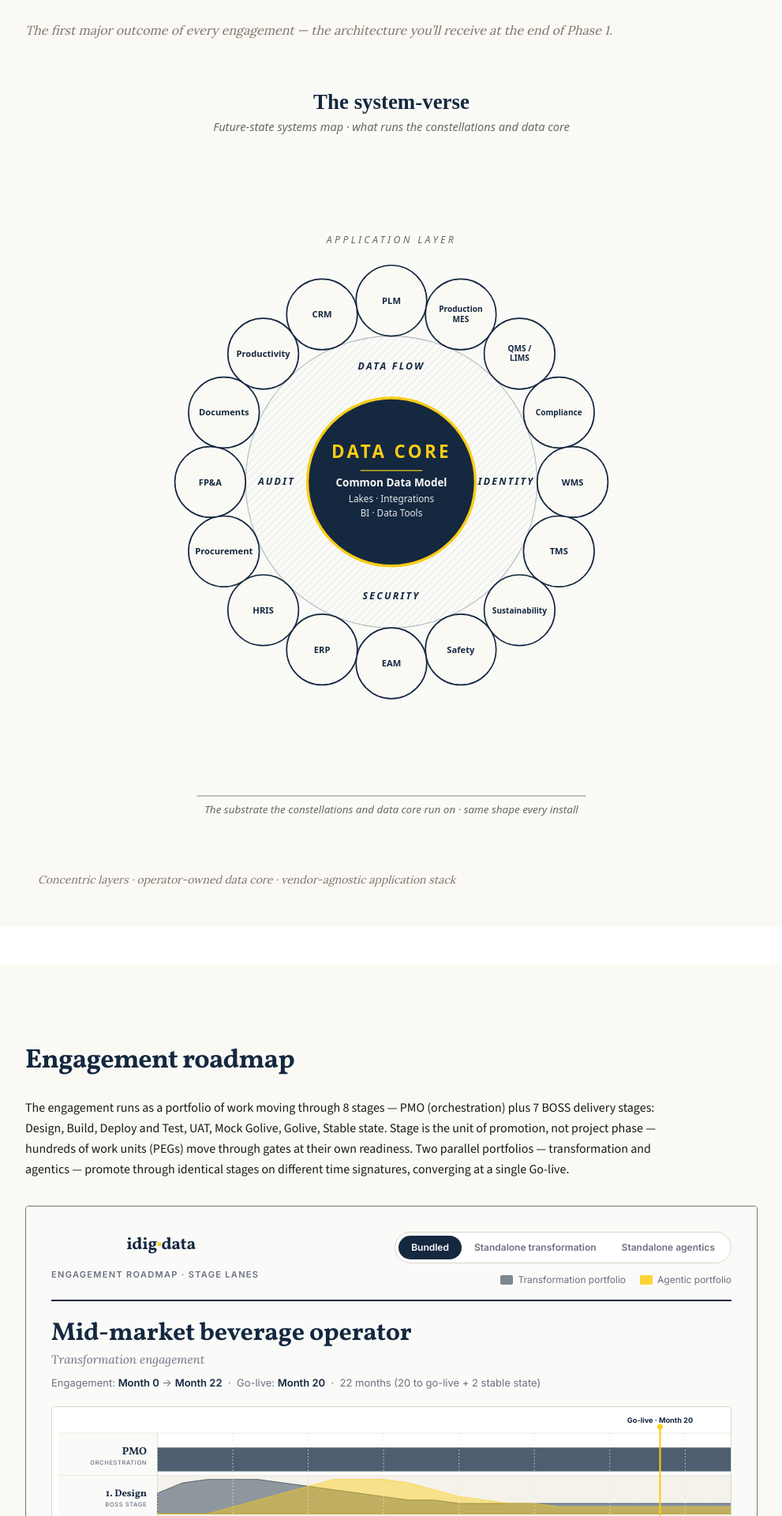
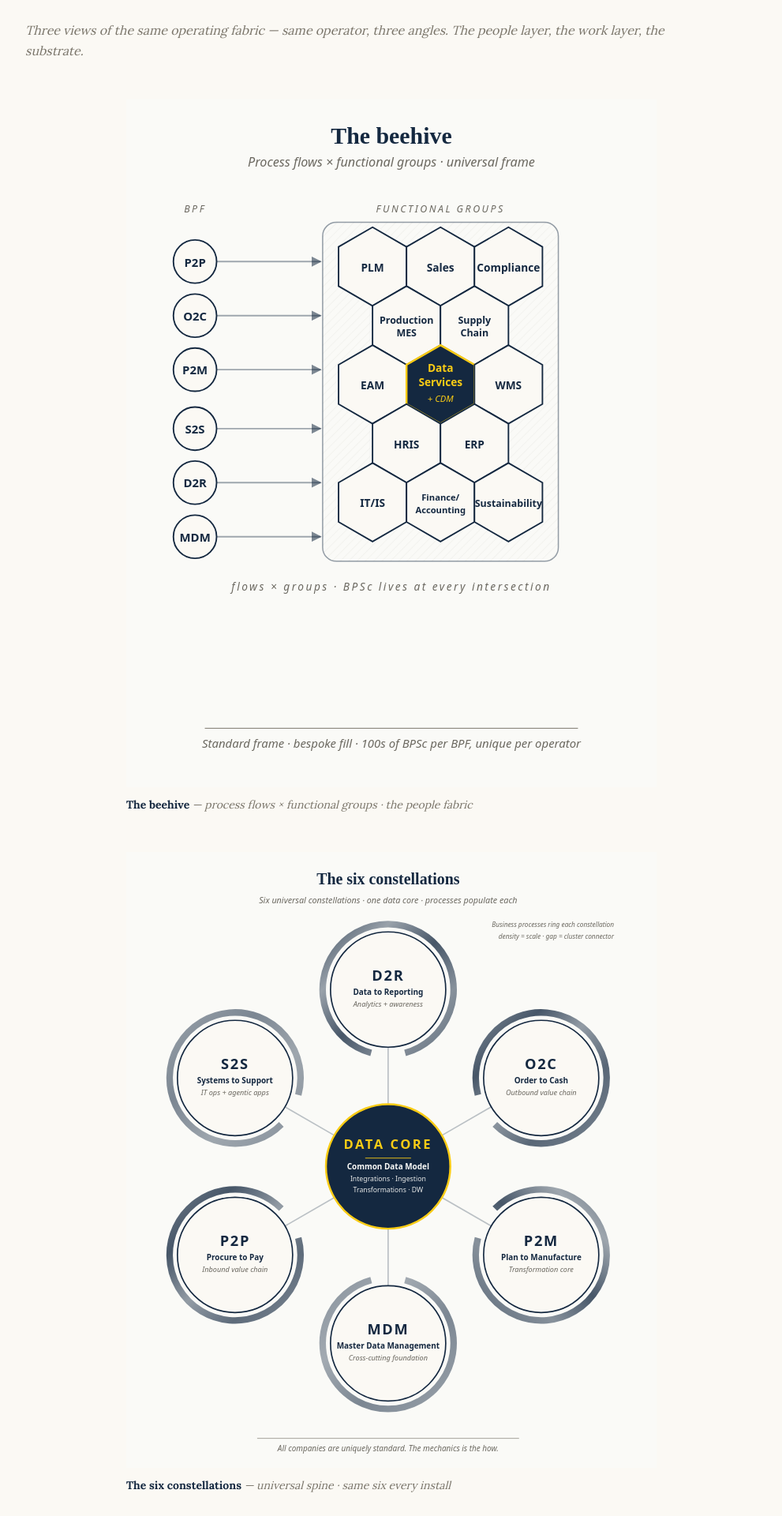
Before and after one commit to loop-smith/idigdata, a Next.js app: page /approach in a window 1280 px wide. Shown: the part 2040-3960 px from the top of the page at 79% size, without its empty margins (144-1135 px from the left). Built offline with nearby package versions, Linux system fonts and the light colour scheme; no server answers.

Commit message:
approach: trinity triptych replaces standalone system-verse section + layout fix

```diff
--- a/app/approach/page.tsx
+++ b/app/approach/page.tsx
@@ -160,30 +160,68 @@ export default function ApproachPage() {
       </section>
 
       <section
-        id="future-state-systems-map"
-        className="bg-cream px-0 md:px-8 pt-20 md:pt-24 pb-12 scroll-mt-20 mt-12"
+        id="architecture-views"
+        className="bg-cream px-0 md:px-8 pt-20 md:pt-24 pb-16 scroll-mt-20 mt-12"
       >
         <h2 className="font-vollkorn font-bold text-navy text-[28px] md:text-[34px] tracking-tight">
-          The future-state systems map
+          The architecture we build to
         </h2>
         <p className="mt-5 max-w-[820px] font-display italic text-stone text-[16px] leading-relaxed">
-          The first major outcome of every engagement — the architecture
-          you&rsquo;ll receive at the end of Phase 1.
+          Three views of the same operating fabric — same operator, three
+          angles. The people layer, the work layer, the substrate.
         </p>
-        <figure className="mt-8 max-w-4xl mx-auto -mx-8 md:mx-auto">
-          <div className="overflow-x-auto px-8 md:px-0 [-webkit-overflow-scrolling:touch]">
-            <div className="min-w-[640px] md:min-w-0 max-w-4xl mx-auto">
+
+        <figure className="mt-12 max-w-2xl mx-auto">
+          {/* eslint-disable-next-line @next/next/no-img-element */}
+          <img
+            src="/diagrams/beehive.svg"
+            alt="The beehive — process flows × functional groups; six BPFs feed the operating fabric, MDM and the Common Data Model at the gold-on-navy center hex"
+            width={540}
+            height={700}
+            className="w-full h-auto"
+          />
+          <figcaption className="mt-3 font-display italic text-stone text-[14px]">
+            <strong className="font-semibold not-italic text-navy">
+              The beehive
+            </strong>{" "}
+            &mdash; process flows &times; functional groups · the people
+            fabric
+          </figcaption>
+        </figure>
+
+        <figure className="mt-12 max-w-2xl mx-auto">
+          {/* eslint-disable-next-line @next/next/no-img-element */}
+          <img
+            src="/diagrams/six-constellations.svg"
+            alt="The six constellations — universal spine of P2P, O2C, P2M, S2S, D2R, MDM around a sovereign Data Core; BPSc density bands ring each constellation"
+            width={810}
+            height={940}
+            className="w-full h-auto"
+          />
+          <figcaption className="mt-3 font-display italic text-stone text-[14px]">
+            <strong className="font-semibold not-italic text-navy">
+              The six constellations
+            </strong>{" "}
+            &mdash; universal spine · same six every install
+          </figcaption>
+        </figure>
+
+        <figure className="mt-12 max-w-2xl mx-auto">
           {/* eslint-disable-next-line @next/next/no-img-element */}
           <img
             src="/diagrams/system-verse.svg"
             alt="The system-verse — future-state systems map; sovereign Data Core at center, integration mesh, application layer of 16 functional system groups"
+            width={800}
+            height={900}
             className="w-full h-auto"
           />
-            </div>
-          </div>
-          <figcaption className="mt-3 max-w-[820px] font-display italic text-stone text-[14px]">
-            Concentric layers · operator-owned data core · vendor-agnostic
-            application stack
+          <figcaption className="mt-3 font-display italic text-stone text-[14px]">
+            <strong className="font-semibold not-italic text-navy">
+              The system-verse
+            </strong>{" "}
+            &mdash; future-state systems map · the first major outcome of
+            every engagement, the architecture you receive at the end of
+            Phase 1
           </figcaption>
         </figure>
       </section>
```
Lines whose indentation alone changed are shown as unchanged.
